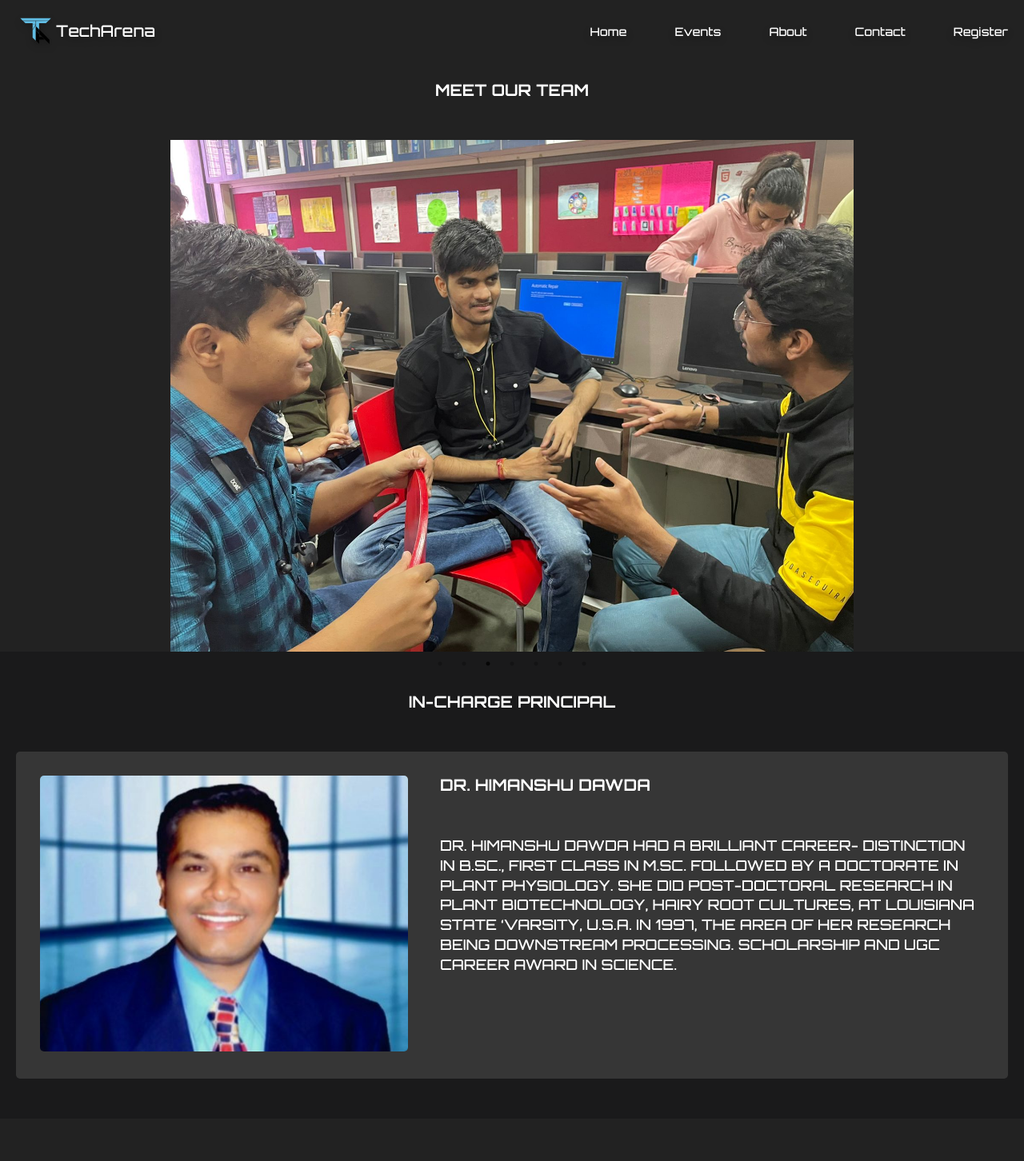
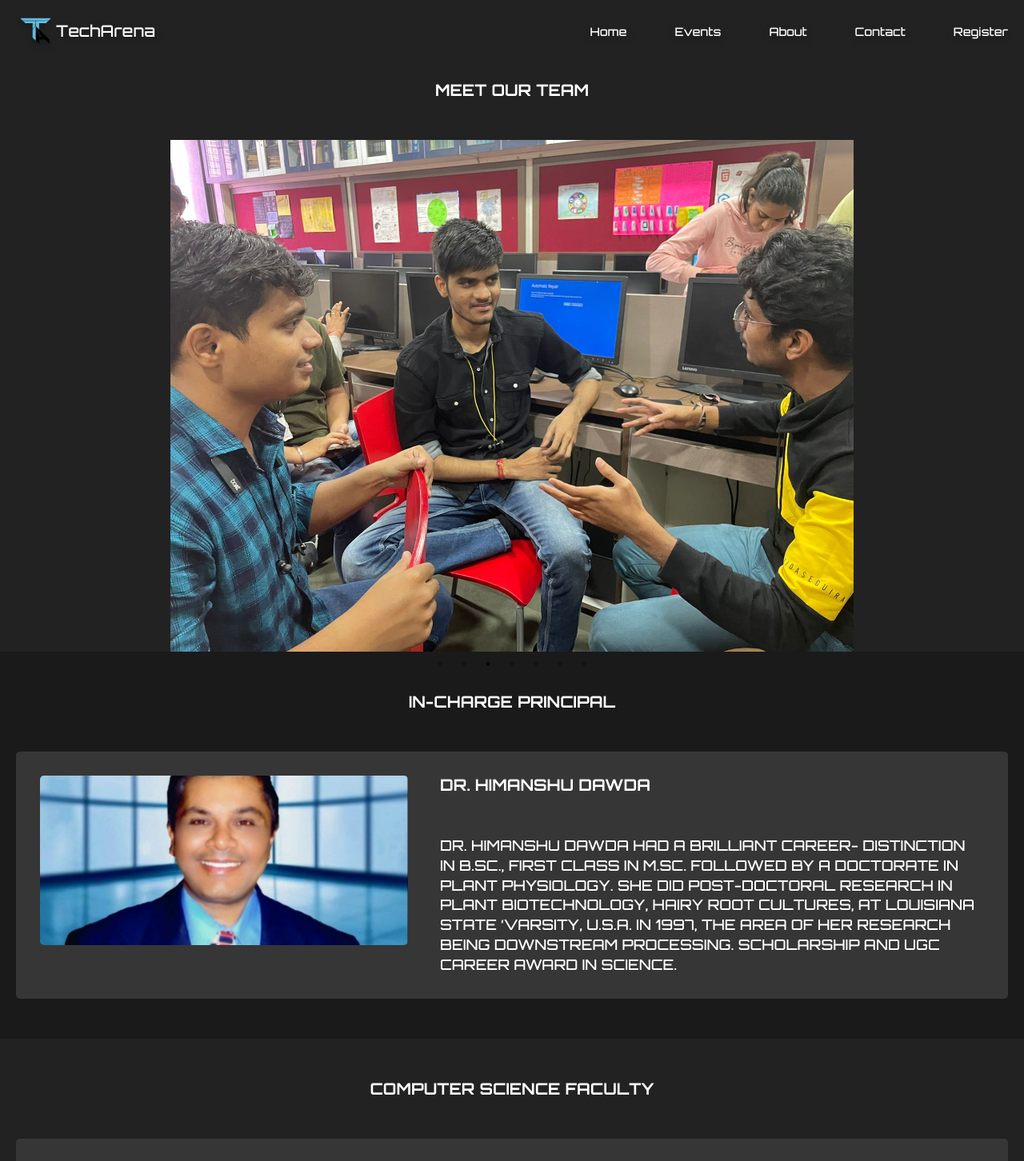
Before and after one commit to ProgrammerGaurav/TechArena, a React (Create React App) app: page /about in a window 1280 px wide. Shown: the top 1452 px of the page at 80% size. Built offline with nearby package versions, Linux system fonts and the light colour scheme.

Commit message:
added robots and updated faculty image

```diff
--- a/src/App.jsx
+++ b/src/App.jsx
@@ -65,6 +65,7 @@ function App() {
 						path="/register"
 						element={
 							<>
+								<Navbar />
 								<RegisterationClosed />
 								{/* <RegisterForm /> */}
 							</>
--- a/src/assets/scss/Faculty.scss
+++ b/src/assets/scss/Faculty.scss
@@ -27,7 +27,7 @@
 		img {
 			border-radius: 5px;
 			width: 460px;
-			height: 345px;
+			height: 212px;
 			object-fit: cover;
 		}
 	}
```
Also changed, not shown: public/assets/faculty.jpg, public/robot.txt (deleted), public/robots.txt.
